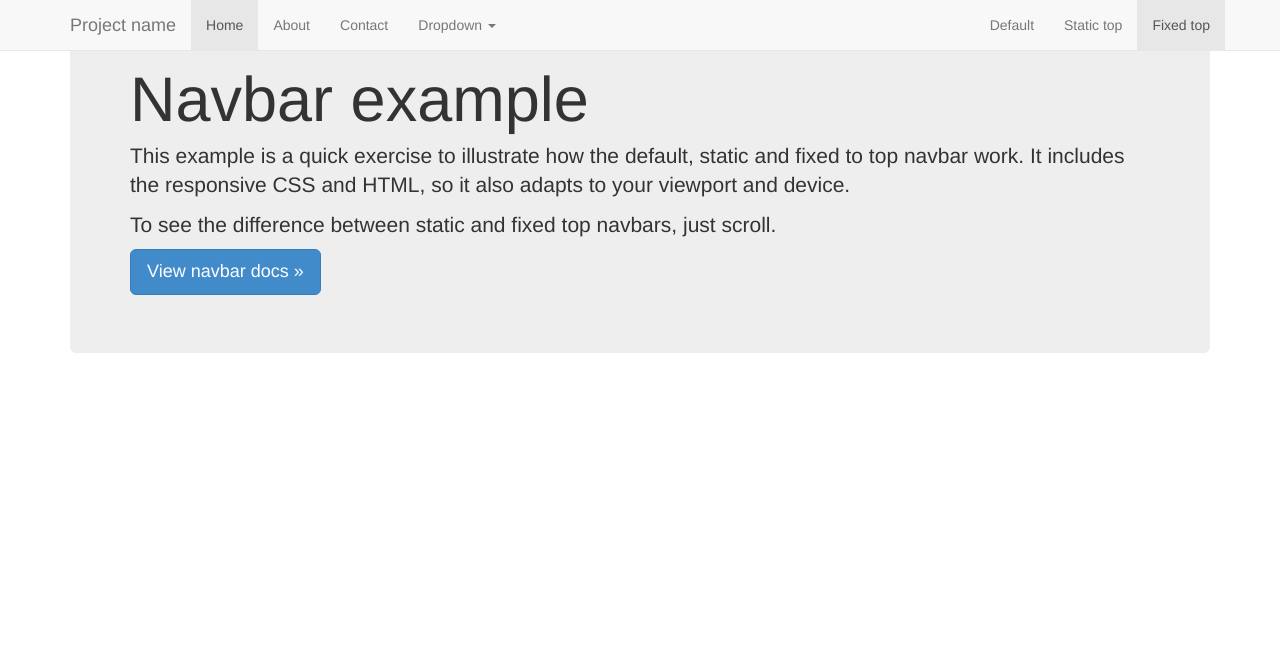
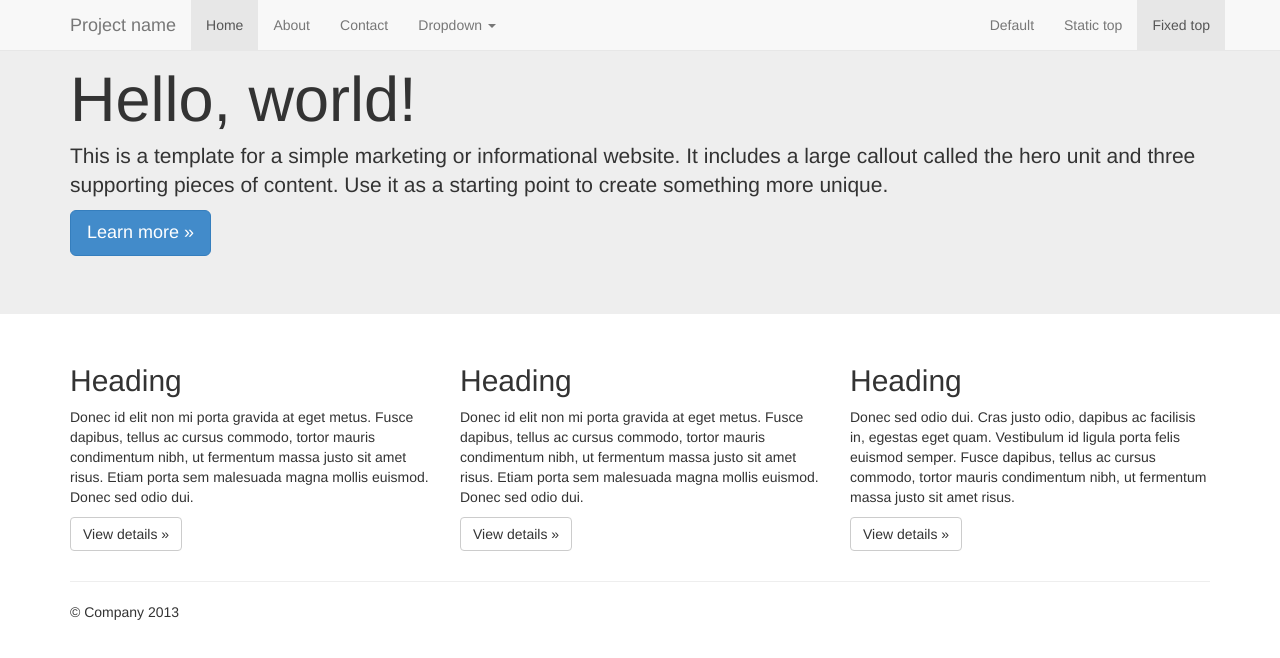
Before and after one commit to webgurus/gurustrap, a website: page index.html in a window 1280 px wide. Drawn offline with nearby package versions, Linux system fonts and the light colour scheme.

Commit message:
Modified HTML template

```diff
--- a/index.html
+++ b/index.html
@@ -1,14 +1,17 @@
 <!DOCTYPE html>
-<html lang="en">
+<!--[if lt IE 7]>      <html class="no-js lt-ie9 lt-ie8 lt-ie7"> <![endif]-->
+<!--[if IE 7]>         <html class="no-js lt-ie9 lt-ie8"> <![endif]-->
+<!--[if IE 8]>         <html class="no-js lt-ie9"> <![endif]-->
+<!--[if gt IE 8]><!--> <html class="no-js"> <!--<![endif]-->
   <head>
     <meta charset="utf-8">
-    <meta http-equiv="X-UA-Compatible" content="IE=edge">
+    <meta http-equiv="X-UA-Compatible" content="IE=edge,chrome=1">
     <meta name="viewport" content="width=device-width, initial-scale=1.0">
     <meta name="description" content="">
     <meta name="author" content="">
     <link rel="shortcut icon" href="assets/img/ico/favicon.png">
 
-    <title>Fixed Top Navbar Example for Bootstrap</title>
+    <title>GuruStrap</title>
 
     <!-- core CSS -->
     <link href="assets/css/main.min.css" rel="stylesheet">
@@ -16,8 +19,10 @@
   </head>
 
   <body>
-
-    <!-- Fixed navbar -->
+  <!--[if lt IE 7]>
+    <p class="chromeframe">You are using an <strong>outdated</strong> browser. Please <a href="http://browsehappy.com/">upgrade your browser</a> or <a href="http://www.google.com/chromeframe/?redirect=true">activate Google Chrome Frame</a> to improve your experience.</p>
+  <![endif]-->
+  <!-- Fixed navbar -->
     <div class="navbar navbar-default navbar-fixed-top" role="navigation">
       <div class="container">
         <div class="navbar-header">
@@ -56,25 +61,56 @@
       </div>
     </div>
 
+    <!-- Main jumbotron for a primary marketing message or call to action -->
+    <div class="jumbotron">
+      <div class="container">
+        <h1>Hello, world!</h1>
+        <p>This is a template for a simple marketing or informational website. It includes a large callout called the hero unit and three supporting pieces of content. Use it as a starting point to create something more unique.</p>
+        <p><a class="btn btn-primary btn-lg">Learn more &raquo;</a></p>
+      </div>
+    </div>
+
     <div class="container">
-
-      <!-- Main component for a primary marketing message or call to action -->
-      <div class="jumbotron">
-        <h1>Navbar example</h1>
-        <p>This example is a quick exercise to illustrate how the default, static and fixed to top navbar work. It includes the responsive CSS and HTML, so it also adapts to your viewport and device.</p>
-        <p>To see the difference between static and fixed top navbars, just scroll.</p>
-        <p>
-          <a class="btn btn-lg btn-primary" href="../../components/#navbar" role="button">View navbar docs &raquo;</a>
-        </p>
+      <!-- Example row of columns -->
+      <div class="row">
+        <div class="col-lg-4">
+          <h2>Heading</h2>
+          <p>Donec id elit non mi porta gravida at eget metus. Fusce dapibus, tellus ac cursus commodo, tortor mauris condimentum nibh, ut fermentum massa justo sit amet risus. Etiam porta sem malesuada magna mollis euismod. Donec sed odio dui. </p>
+          <p><a class="btn btn-default" href="#">View details &raquo;</a></p>
+        </div>
+        <div class="col-lg-4">
+          <h2>Heading</h2>
+          <p>Donec id elit non mi porta gravida at eget metus. Fusce dapibus, tellus ac cursus commodo, tortor mauris condimentum nibh, ut fermentum massa justo sit amet risus. Etiam porta sem malesuada magna mollis euismod. Donec sed odio dui. </p>
+          <p><a class="btn btn-default" href="#">View details &raquo;</a></p>
+       </div>
+        <div class="col-lg-4">
+          <h2>Heading</h2>
+          <p>Donec sed odio dui. Cras justo odio, dapibus ac facilisis in, egestas eget quam. Vestibulum id ligula porta felis euismod semper. Fusce dapibus, tellus ac cursus commodo, tortor mauris condimentum nibh, ut fermentum massa justo sit amet risus.</p>
+          <p><a class="btn btn-default" href="#">View details &raquo;</a></p>
+        </div>
       </div>
 
+      <hr>
+
+      <footer>
+        <p>&copy; Company 2013</p>
+      </footer>
     </div> <!-- /container -->
 
 
     <!-- Le JavaScript
     ================================================== -->
     <!-- Placed at the end of the document so the pages load faster -->
-    <script src="assets/js/vendor/jquery-1.10.2.min.js"></script>
+    <script src="//ajax.googleapis.com/ajax/libs/jquery/1.10.1/jquery.min.js"></script>
+    <script>window.jQuery || document.write('<script src="assets/js/vendor/jquery-1.10.2.min.js"><\/script>')</script>
+
     <script src="assets/js/scripts.min.js"></script>
+
+    <script>
+        var _gaq=[['_setAccount','UA-XXXXX-X'],['_trackPageview']];
+        (function(d,t){var g=d.createElement(t),s=d.getElementsByTagName(t)[0];
+        g.src='//www.google-analytics.com/ga.js';
+        s.parentNode.insertBefore(g,s)}(document,'script'));
+    </script>
   </body>
 </html>
```
